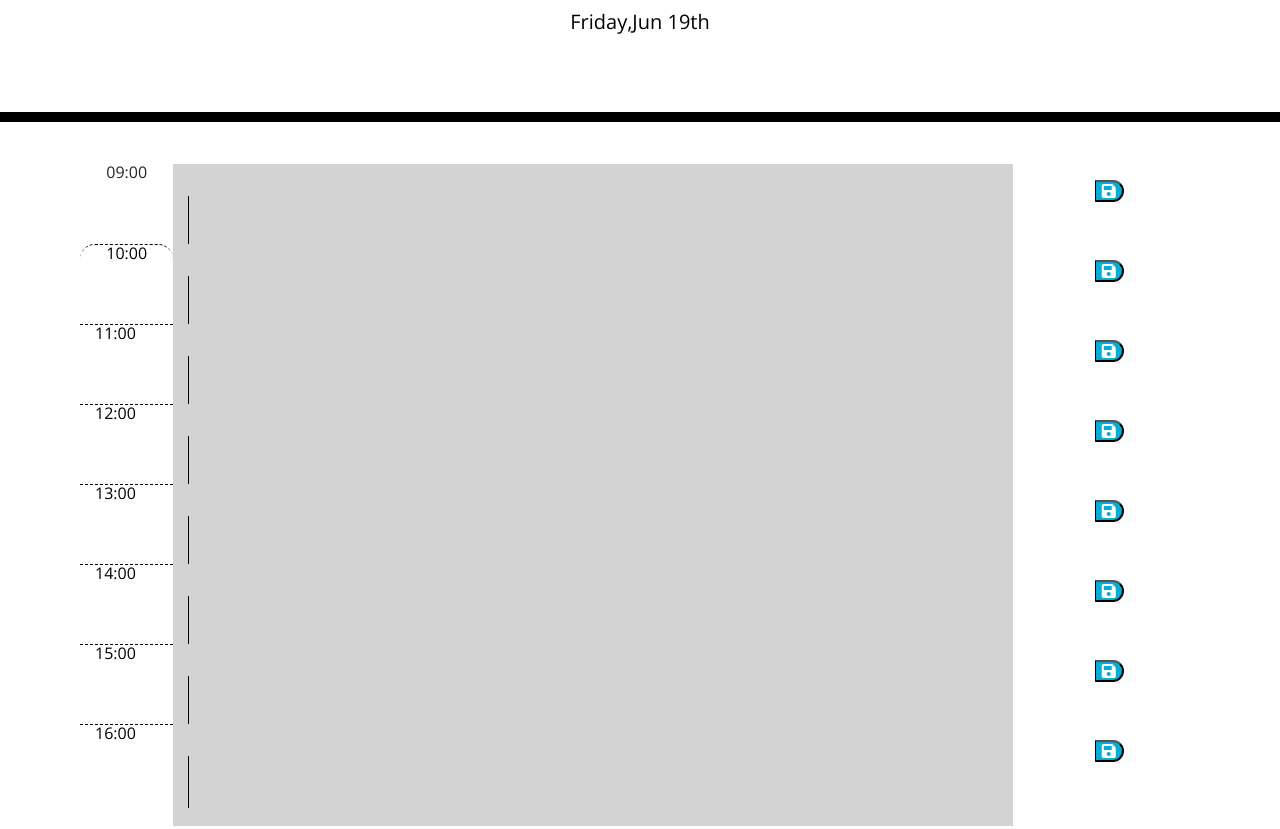
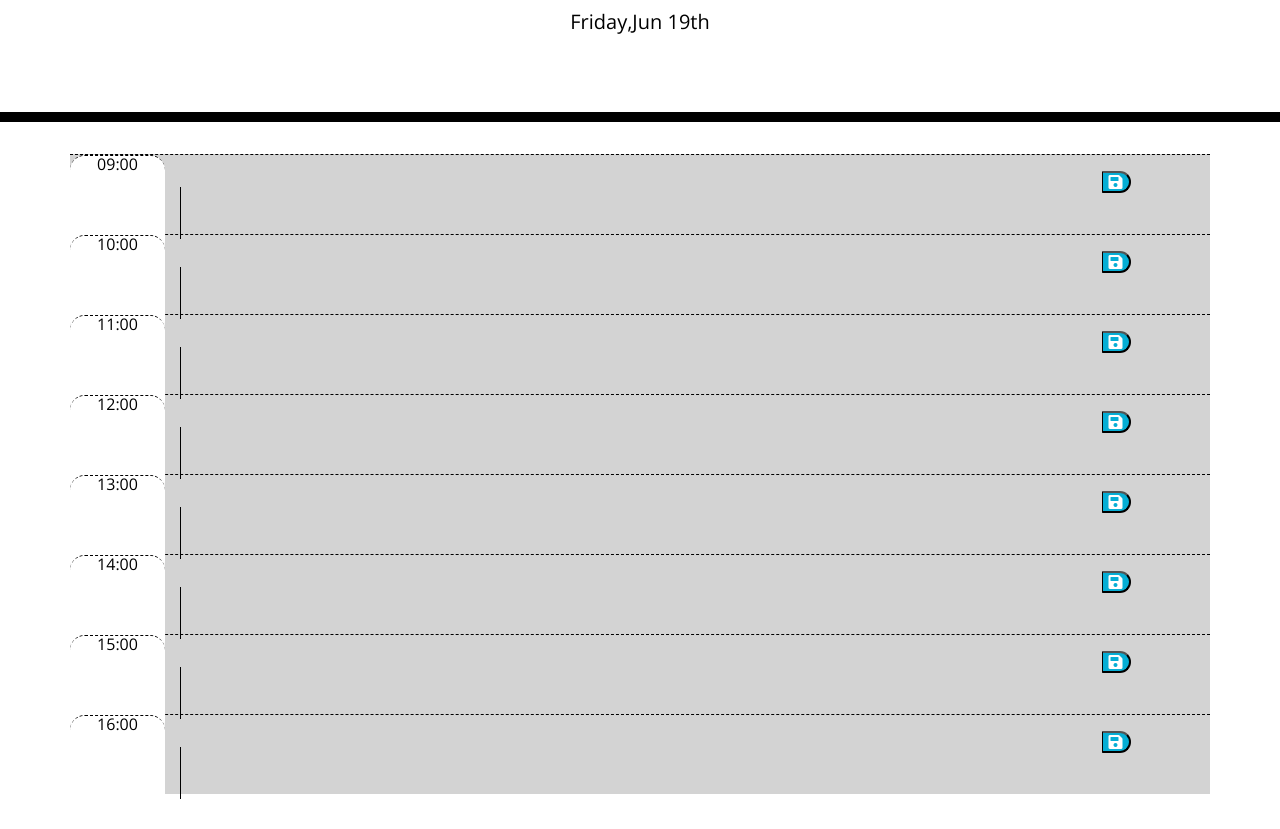
Before and after one commit to gussell87/daily-schedule, a plain HTML site: page index.html in a window 1280 px wide. Shown: the part 182-1011 px from the top of the page. Drawn offline with nearby package versions, Linux system fonts and the light colour scheme.

Commit message:
4. dates working & rows time styled

```diff
--- a/assets/script.js
+++ b/assets/script.js
@@ -1,3 +1,8 @@
+$('#test').html("Test");
+localStorage.content = $('#test').html();
+$('#test').html(localStorage.content);
+console.log(localStorage)
+
 $(document).ready(function () {
     //date
     date = moment().format("dddd,MMM Do");
@@ -12,6 +17,9 @@ $(document).ready(function () {
     //set date
     currentDay.text(date);
 
+
+
+
     for (let i = 9; i < (17); i++) {
         //gets div with time
         var div = $("div").find(`[data-time="${i}"]`);
@@ -25,7 +33,7 @@ $(document).ready(function () {
         //check if text is saving
         //console.log(savedText);
 
-        var btn = $(`button#${i}-btn`);
+        var btn = $(`button#${i}-saveBtn`);
 
         //btn click
         btn.click(function () {
@@ -41,17 +49,17 @@ $(document).ready(function () {
 
         //set classes based on past present & future
         if (i < hour) {
-            div.addClass("past");
+            $(".row").addClass("past")
             console.log("past");
         }
 
         else if (i = hour) {
-            div.addClass("present");
+            $(".row").addClass("present")
             console.log("present");
         }
 
         else {
-            div.addClass("future");
+            $(".row").addClass("future")
             console.log("future");
         }
     }
--- a/assets/style.css
+++ b/assets/style.css
@@ -11,7 +11,7 @@ textarea{
   color: #000000;
   border-left: 1px solid black;
   padding: 10px;
-  width: 900px;
+  width: 800px;
 }
 
 .jumbotron {
@@ -35,7 +35,7 @@ textarea{
 .row {
   white-space: pre-wrap;
   height: 80px;
-  border: 10px solid white;;
+  border-top: 1px dashed #000000;
 }
 
 .hour {
--- a/index.html
+++ b/index.html
@@ -24,7 +24,7 @@
         <!-- Timeblocks go here -->
         <!-- 9am -->
         <div class="row">
-            <div class="col-1 time-block">09:00</div>
+            <div class="col-1 hour time-block">09:00</div>
             <div class="col-9 activity" data-time="9">
                 <textarea id="9-text"></textarea>
             </div>
@@ -46,7 +46,7 @@
 
         <!-- 11am -->
         <div class="row">
-            <div class="col-1 hour">11:00</div>
+            <div class="col-1 hour time-block">11:00</div>
             <div class="col-9 activity" data-time="11">
                 <textarea id="11-text"></textarea>
             </div>
@@ -57,7 +57,7 @@
 
         <!-- 12pm -->
         <div class="row">
-            <div class="col-1 hour">12:00</div>
+            <div class="col-1 hour time-block">12:00</div>
             <div class="col-9 activity" data-time="12">
                 <textarea id="12-text"></textarea>
             </div>
@@ -68,7 +68,7 @@
 
         <!-- 1pm -->
         <div class="row">
-            <div class="col-1 hour">13:00</div>
+            <div class="col-1 hour time-block">13:00</div>
             <div class="col-9 activity" data-time="13">
                 <textarea id="13-text"></textarea>
             </div>
@@ -79,7 +79,7 @@
 
         <!-- 2pm -->
         <div class="row">
-            <div class="col-1 hour">14:00</div>
+            <div class="col-1 hour time-block">14:00</div>
             <div class="col-9 activity" data-time="14">
                 <textarea id="14-text"></textarea>
             </div>
@@ -90,7 +90,7 @@
 
         <!-- 3pm -->
         <div class="row">
-            <div class="col-1 hour">15:00</div>
+            <div class="col-1 hour time-block">15:00</div>
             <div class="col-9 activity" data-time="15">
                 <textarea id="15-text"></textarea>
             </div>
@@ -101,7 +101,7 @@
 
         <!-- 4m -->
         <div class="row">
-            <div class="col-1 hour">16:00</div>
+            <div class="col-1 hour time-block">16:00</div>
             <div class="col-9 activity" data-time="16">
                 <textarea id="16-text"></textarea>
             </div>
```
